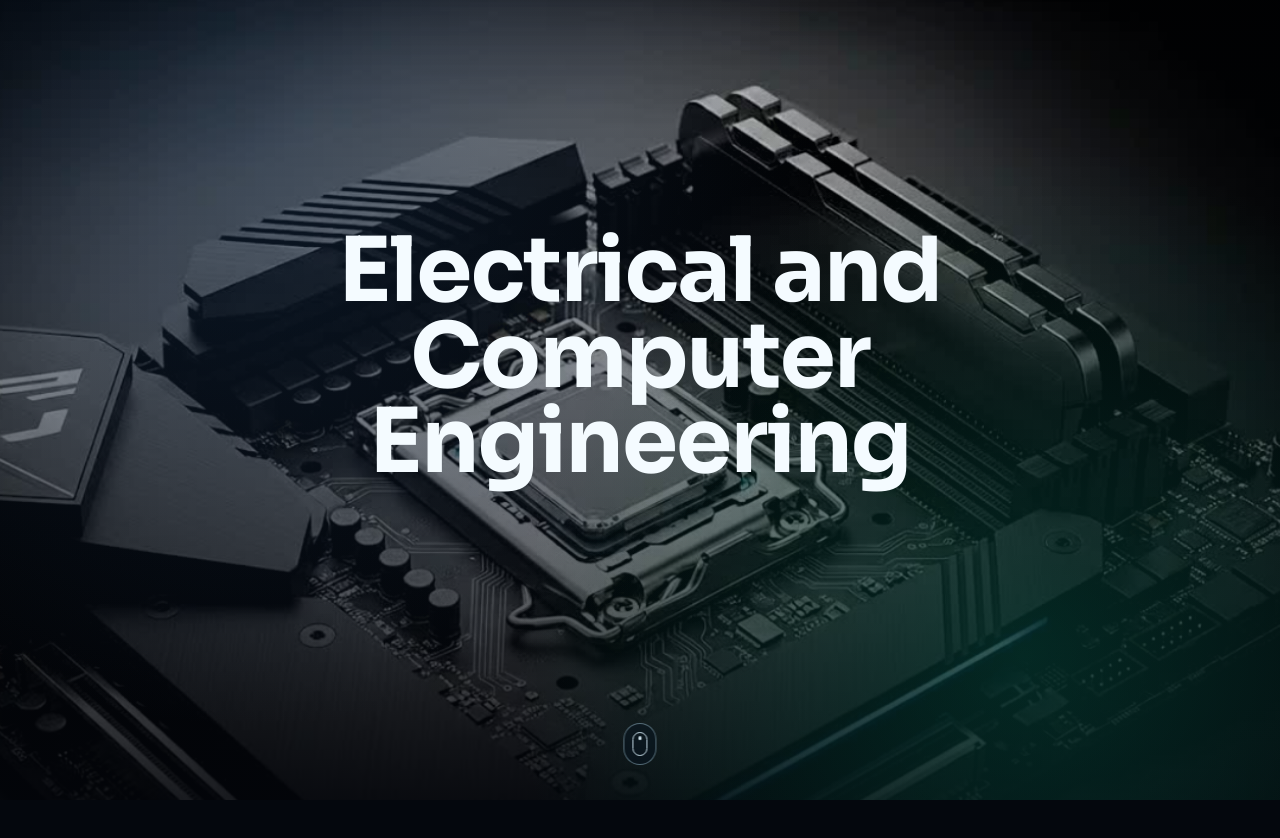
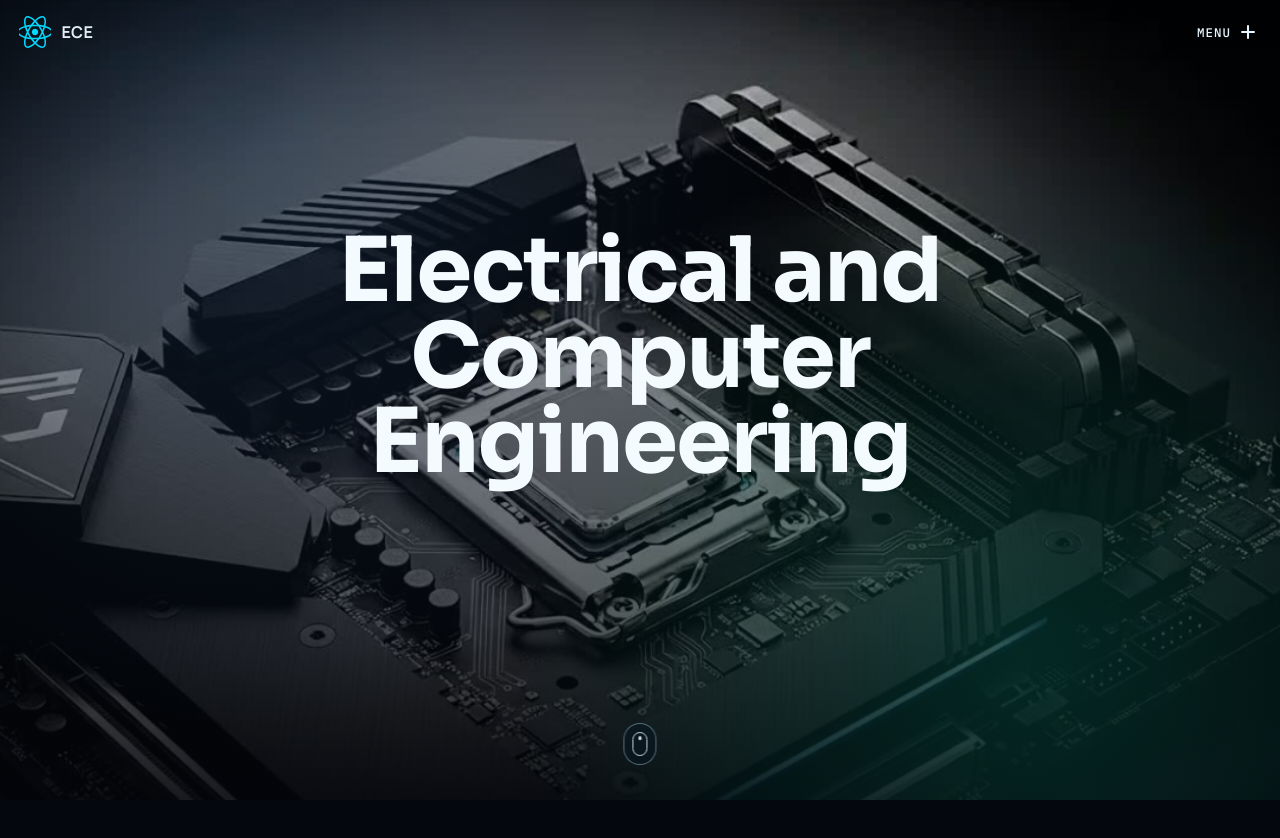
Before and after one commit to rohankishore/elweb, a React (Vite) app: page / in a window 1280 px wide. Shown: the top 838 px of the page. Built offline with nearby package versions, Linux system fonts and the light colour scheme.

Commit message:
yayyy fixeddd!!

```diff
--- a/src/App.css
+++ b/src/App.css
@@ -31,19 +31,12 @@
 
 .site-nav {
   position: fixed;
-  right: 1rem;
-  top: 0.95rem;
-  transform: translateY(-14px);
-  opacity: 0;
+  inset: 0;
   pointer-events: none;
-  transition: opacity 260ms ease, transform 260ms ease;
   z-index: 120;
 }
 
 .site-nav.is-visible {
-  opacity: 1;
-  transform: translateY(0);
-  pointer-events: auto;
 }
 
 .site-nav .site-staggered.staggered-menu-wrapper.fixed-wrapper {
```
